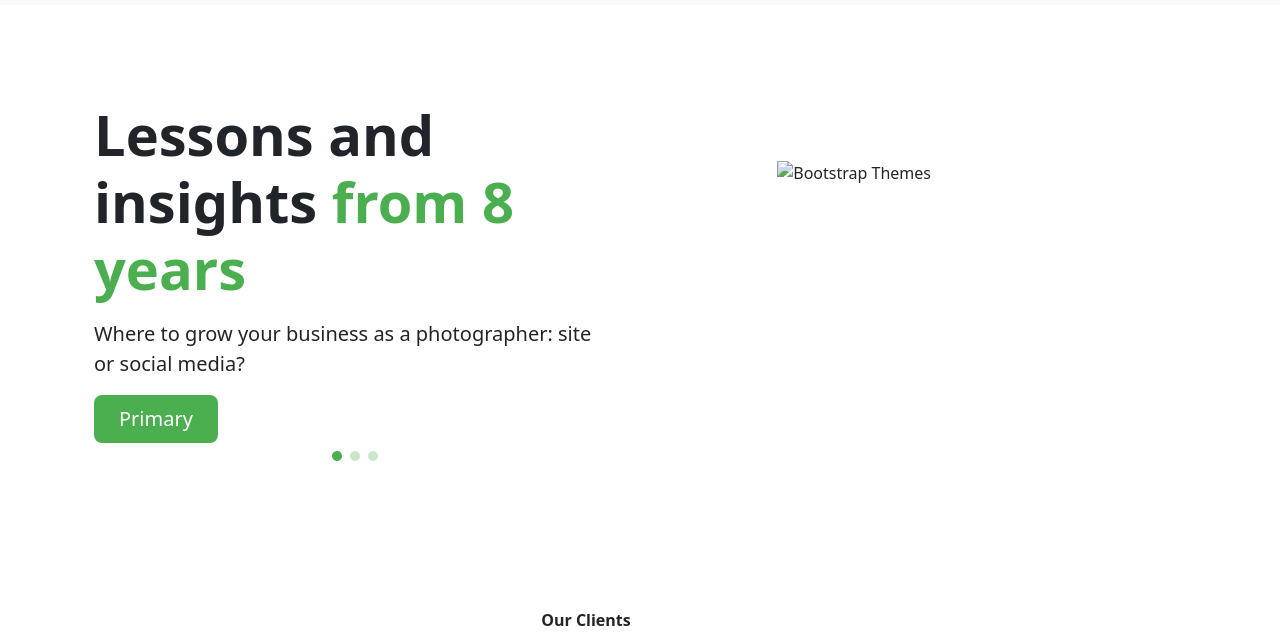
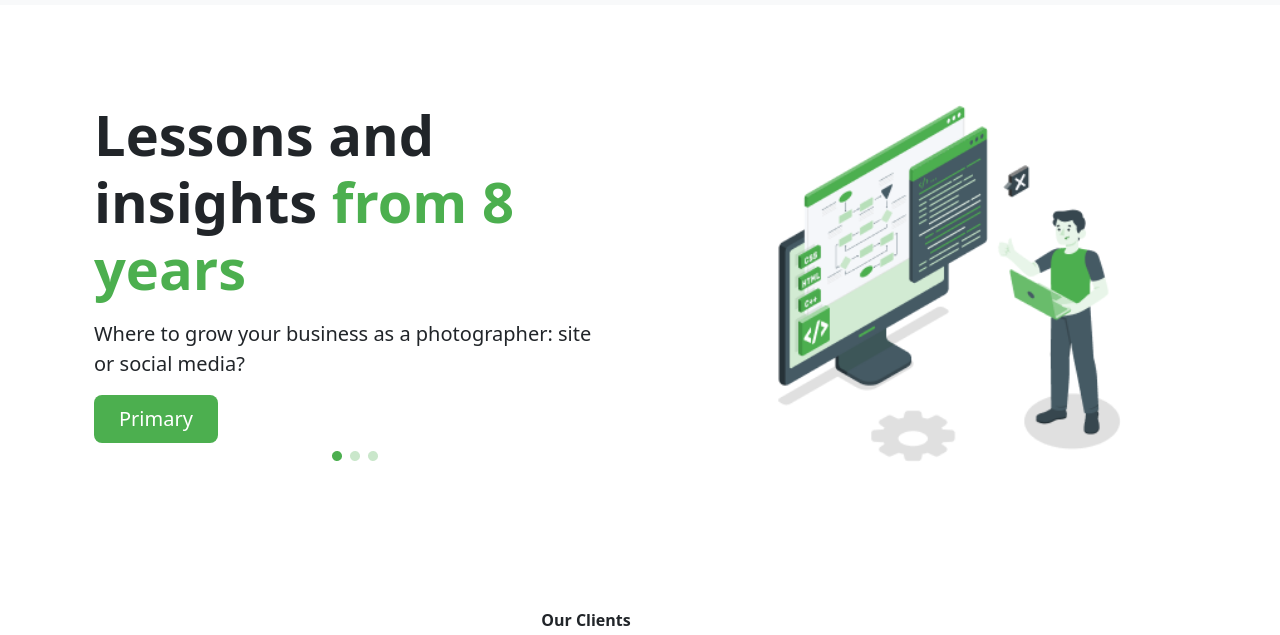
Before and after one commit to daniahghazzal/Nexcent-figma-hackathon, a plain HTML site: page index.html in a window 1280 px wide. Shown: the part 51-686 px from the top of the page. Drawn offline with nearby package versions, Linux system fonts and the light colour scheme; the site is published under a folder, as on GitHub Pages, so addresses that start at the root find nothing.

Commit message:
pic done

```diff
--- a/index.html
+++ b/index.html
@@ -71,7 +71,7 @@
       <div class="row flex-lg-row-reverse align-items-center g-5 py-5">
         <div class="col-10 col-sm-8 col-lg-6">
           <img
-            src="/images/Illustration.png"
+            src="./images/Illustration.png"
             class="d-block mx-lg-auto img-fluid w-75 ms-5 ps-5"
             alt="Bootstrap Themes"
             width="700"
```
